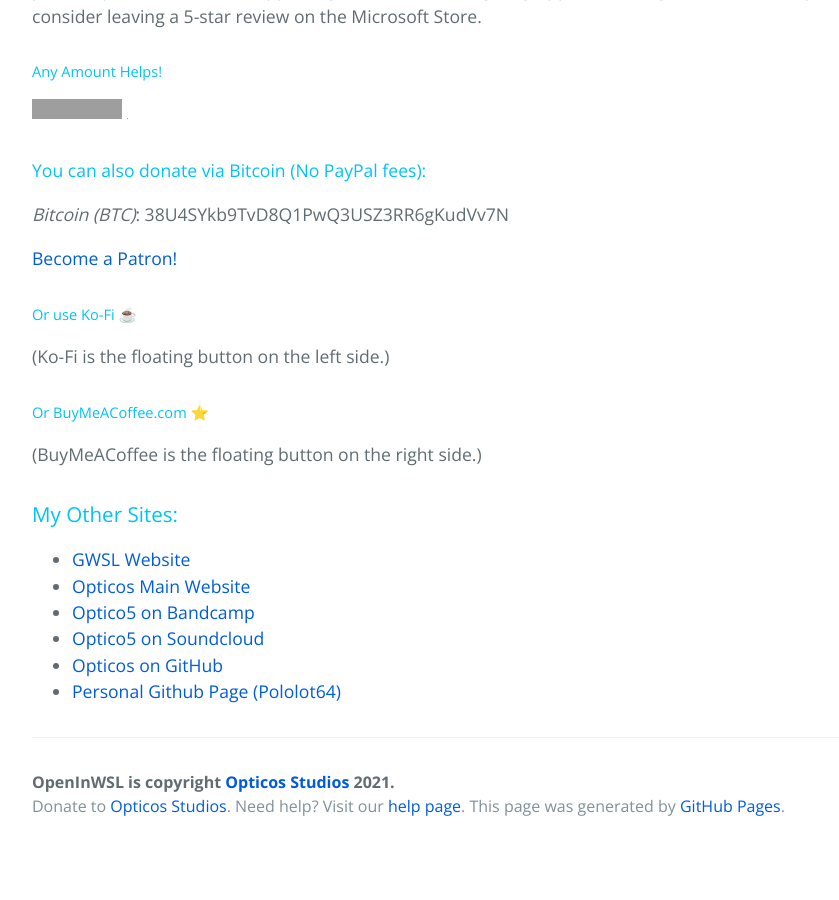
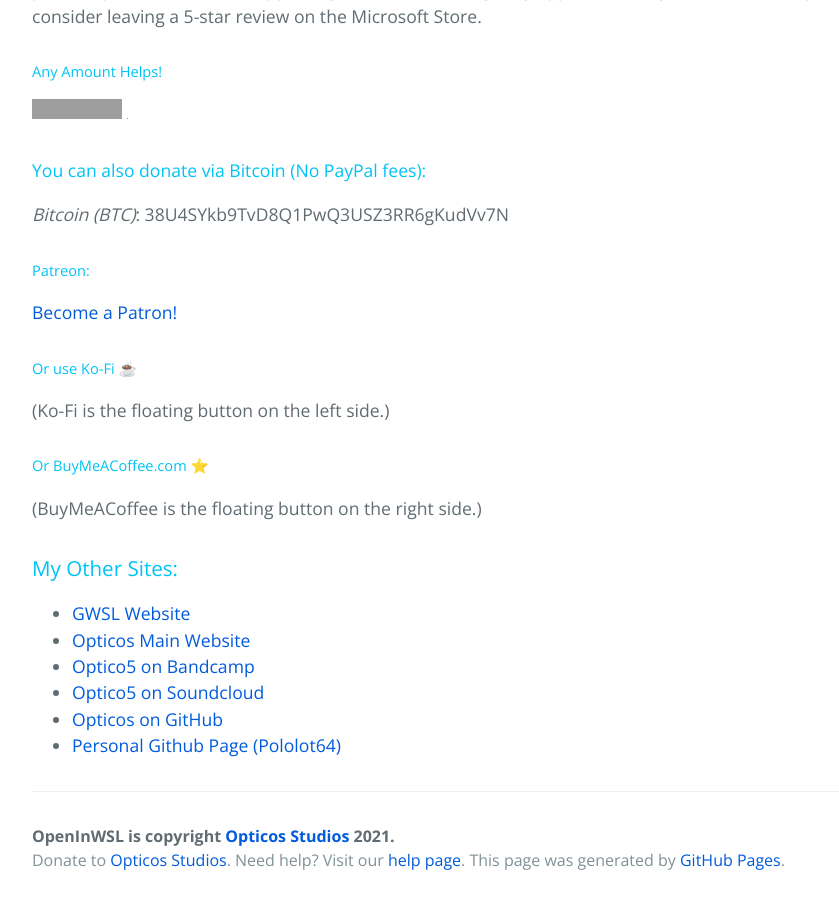
Before and after one commit to Opticos/openinwsl, a Jekyll site: the page built from index.md, in a window 1280 px wide and 900 px high, scrolled down 3620 px. Shown: the whole window, without its empty margins (192-1031 px from the left). Built offline with Jekyll 4.4.1, drawn with Linux system fonts in a browser that asks for light colours; nearby versions of some CDN libraries; library files that are not in the unit come from our copies; comment, search, counter and statistics services are not loaded; the repository's description, which GitHub fills in, is left out; before the commit the page ends 4470 px from its top, so only the background shows below that; grey boxes are pictures that could not be loaded.

Commit message:
Update index.md

```diff
--- a/index.md
+++ b/index.md
@@ -106,6 +106,8 @@
 #### You can also donate via Bitcoin (No PayPal fees):
 _Bitcoin (BTC)_: 38U4SYkb9TvD8Q1PwQ3USZ3RR6gKudVv7N
 
+
+##### Patreon:
 <a href="https://www.patreon.com/bePatron?u=62158960" data-patreon-widget-type="become-patron-button">Become a Patron!</a><script async src="https://c6.patreon.com/becomePatronButton.bundle.js"></script>
 
 ##### Or use Ko-Fi ☕
```
